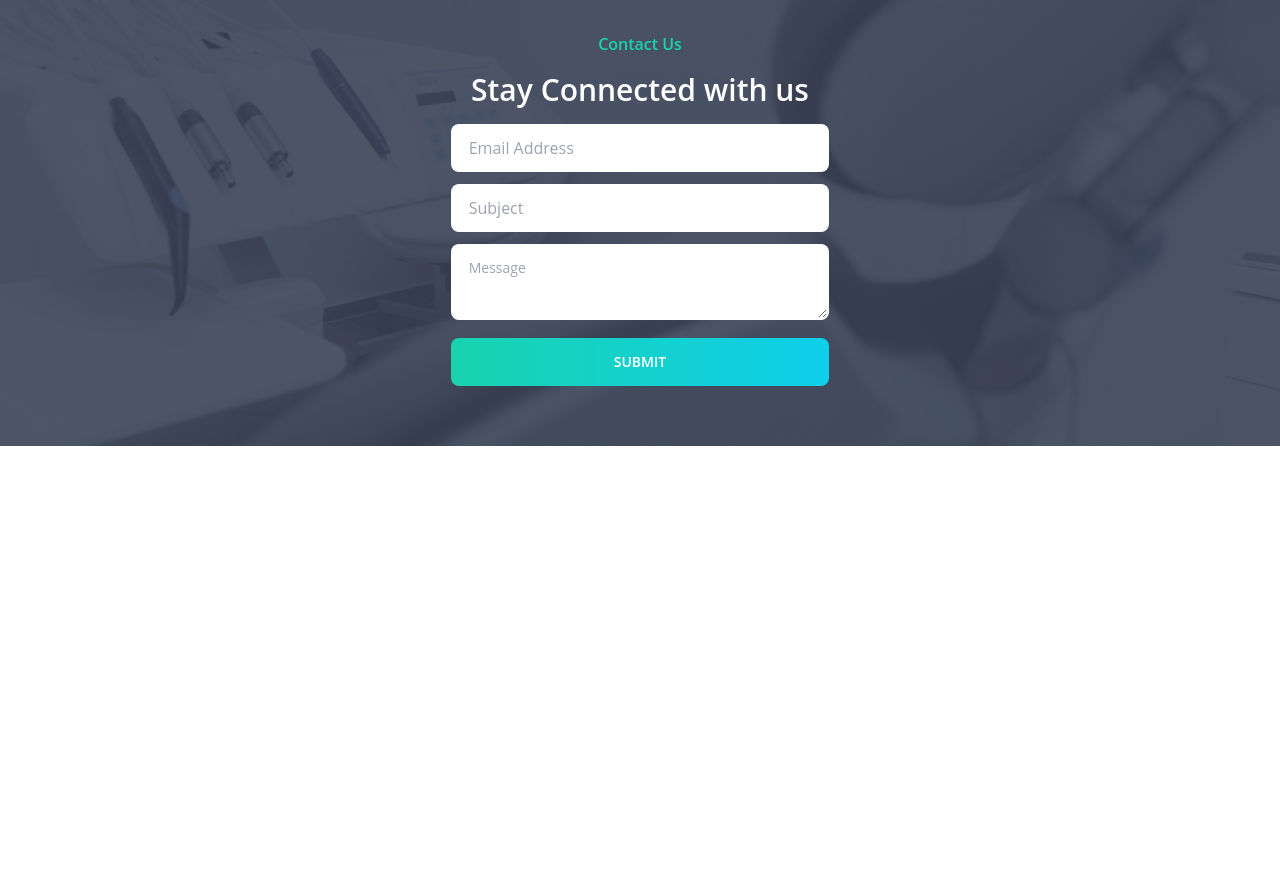
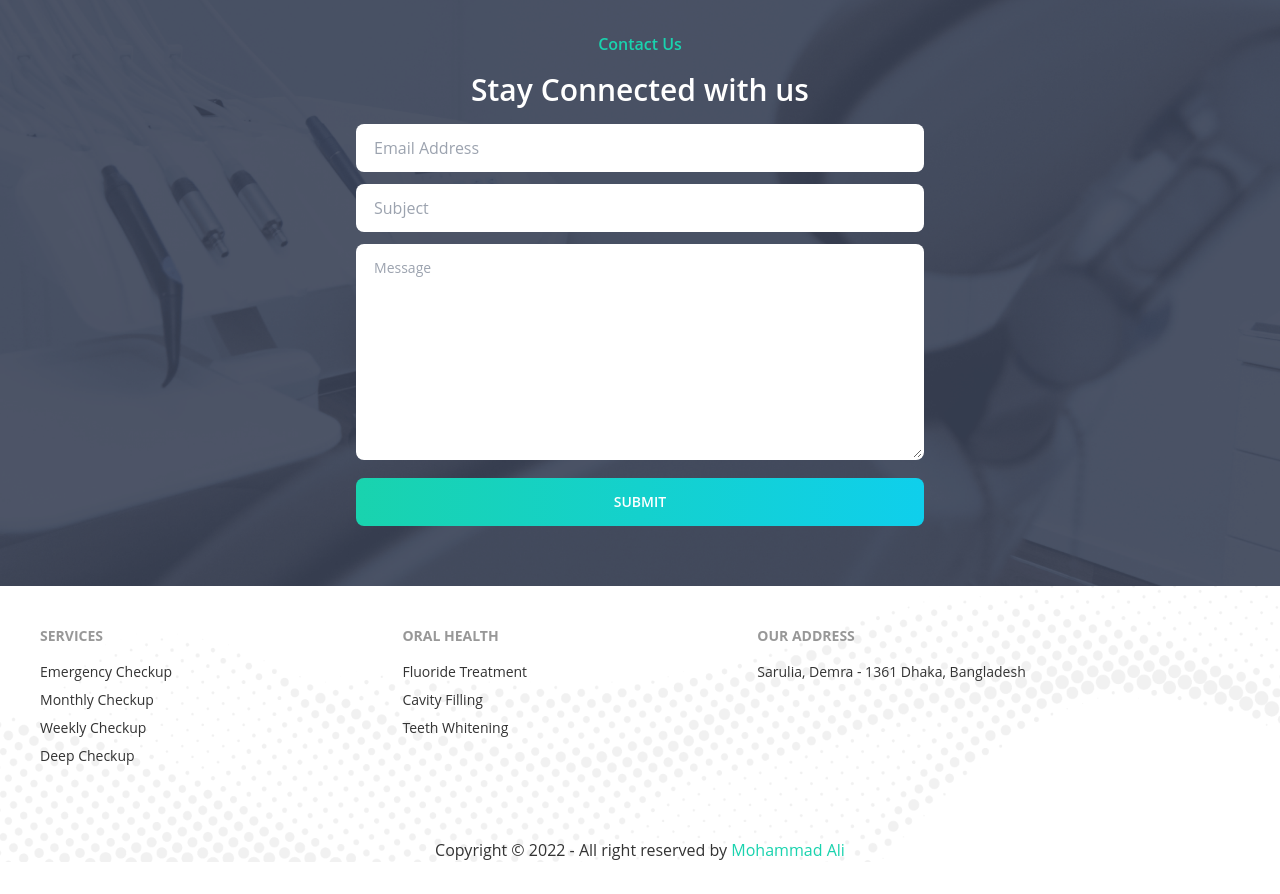
Before and after one commit to itsproali/caring-doctors-client, a React (Create React App) app: page / in a window 1280 px wide. Shown: the part 3680-4574 px from the top of the page. Before the commit the page ends 4126 px from the top, so only its background shows below. Built offline with nearby package versions, Linux system fonts and the light colour scheme.

Commit message:
Footer Added & Home Page Completed

```diff
--- a/src/App.js
+++ b/src/App.js
@@ -7,6 +7,7 @@ import Appointments from "./Pages/Appointments/Appointments";
 import Reviews from "./Pages/Reviews/Reviews";
 import Contact from "./Pages/Contact/Contact";
 import Login from "./Pages/Login/Login";
+import Footer from "./Pages/Shared/Footer";
 
 function App() {
   return (
@@ -20,6 +21,7 @@ function App() {
         <Route path="/contact" element={<Contact />}></Route>
         <Route path="/login" element={<Login />}></Route>
       </Routes>
+      <Footer/>
     </div>
   );
 }
--- a/src/Pages/Contact/Contact.js
+++ b/src/Pages/Contact/Contact.js
@@ -15,7 +15,10 @@ const Contact = () => {
           Stay Connected with us
         </h1>
 
-        <form className="w-full sm:w-1/2 lg:w-1/3 mx-auto" onSubmit={handleSubmit}>
+        <form
+          className="w-full md:w-1/2 mx-auto"
+          onSubmit={handleSubmit}
+        >
           <input
             type="email"
             className="block input w-full border-2 border-transparent focus:border-secondary my-3"
@@ -29,6 +32,8 @@ const Contact = () => {
             required
           />
           <textarea
+            rows="7"
+            name="message"
             className="textarea w-full border-2 border-transparent focus:border-secondary"
             placeholder="Message"
           ></textarea>
--- a/src/Pages/Home/HomeApt.js
+++ b/src/Pages/Home/HomeApt.js
@@ -11,7 +11,7 @@ const HomeApt = () => {
         <div className="flex-1 hidden lg:block">
           <img className="mt-[-150px]" src={doctor} alt="doctor" />
         </div>
-        <div className="flex-1">
+        <div className="flex-1 px-2 lg:px-0">
           <SectionTitle>Appointment</SectionTitle>
           <h1 className="text-4xl text-white my-4 font-semibold">
             Make an appointment Today
--- /dev/null
+++ b/src/Pages/Shared/Footer.js
@@ -0,0 +1,48 @@
+import React from "react";
+import { Link } from "react-router-dom";
+
+const Footer = () => {
+  return (
+    <footer className="bg-footerImage bg-cover bg-center bg-no-repeat">
+      <div className="footer p-10 text-base-content">
+        <div>
+          <span className="footer-title">SERVICES</span>
+          <Link to="/" className="link link-hover">
+            Emergency Checkup
+          </Link>
+          <Link to="/" className="link link-hover">
+            Monthly Checkup
+          </Link>
+          <Link to="/" className="link link-hover">
+            Weekly Checkup
+          </Link>
+          <Link to="/" className="link link-hover">
+            Deep Checkup
+          </Link>
+        </div>
+        <div>
+          <span className="footer-title">ORAL HEALTH</span>
+          <Link to="/" className="link link-hover">
+            Fluoride Treatment
+          </Link>
+          <Link to="/" className="link link-hover">
+            Cavity Filling
+          </Link>
+          <Link to="/" className="link link-hover">
+            Teeth Whitening
+          </Link>
+        </div>
+        <div>
+          <span className="footer-title">Our Address</span>
+          <p>Sarulia, Demra - 1361 Dhaka, Bangladesh </p>
+        </div>
+      </div>
+
+      <div className="mx-auto my-8 text-center">
+        <p>Copyright © 2022 - All right reserved by <a className="text-accent" href="https://www.linkedin.com/in/itsproali/" target="blank">Mohammad Ali</a></p>
+      </div>
+    </footer>
+  );
+};
+
+export default Footer;
--- a/tailwind.config.js
+++ b/tailwind.config.js
@@ -5,6 +5,7 @@ module.exports = {
       backgroundImage: {
         bannerImage: "url('/src/assets/images/bg.png')",
         appointment: "url('/src/assets/images/appointment.png')",
+        footerImage: "url('/src/assets/images/footer.png')",
       },
     },
   },
```
